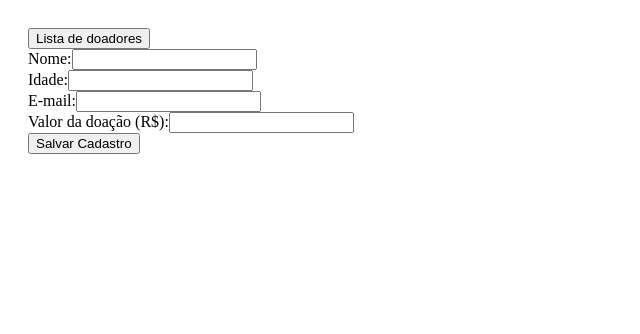
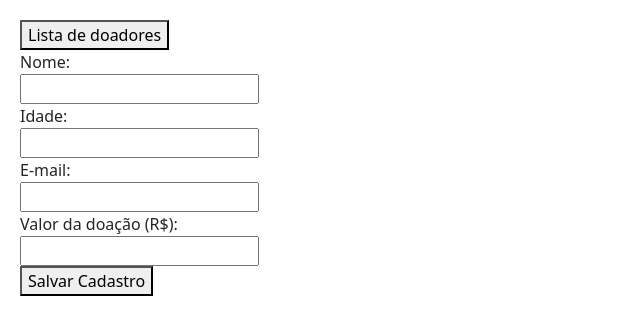
Before and after one commit to Rafa57/Pi_4, a React (Vite) app in the folder front-end/: page /doadores/add in a window 1280 px wide. Shown: the top 334 px of the page, without its empty margins (0-640 px from the left). Built offline with nearby package versions, Linux system fonts and the light colour scheme.

Commit message:
Info de doadores criada

```diff
--- a/front-end/package.json
+++ b/front-end/package.json
@@ -11,6 +11,7 @@
   },
   "dependencies": {
     "axios": "^1.16.1",
+    "bootstrap": "^5.3.8",
     "react": "^19.2.6",
     "react-dom": "^19.2.6",
     "react-router-dom": "^7.15.1",
--- a/front-end/src/containers/doadores/cadastro.jsx
+++ b/front-end/src/containers/doadores/cadastro.jsx
@@ -1,4 +1,4 @@
-import { useEffect, useState } from "react";
+import { useState } from "react";
 import { useNavigate } from "react-router-dom";
 import api from '../../services/api';
 
@@ -36,28 +36,21 @@ function Cadastro() {
             <button onClick={() => navigate('/doadores')}>Lista de doadores</button>
 
             <form onSubmit={addDoador} method="post">
-                <label htmlFor="nome">
-                    Nome:
-                    <input type="text" name="nome" value={nome} onChange={(e) => setNome(e.target.value)} required />
-                </label>
+
+                <label htmlFor="nome">Nome: </label><br />
+                <input type="text" id="nome" value={nome} onChange={(e) => setNome(e.target.value)} required />
                 <br />
 
-                <label htmlFor="idade">
-                    Idade:
-                    <input type="number" name="idade" value={idade} onChange={(e) => setIdade(e.target.value)} required/>
-                </label>
+                <label htmlFor="idade">Idade: </label><br />
+                <input type="number" id="idade" value={idade} onChange={(e) => setIdade(e.target.value)} required/>
                 <br />
 
-                <label htmlFor="email">
-                    E-mail:
-                    <input type="email" name="email" value={email} onChange={(e) => setEmail(e.target.value)} required/>
-                </label>
+                <label htmlFor="email">E-mail: </label><br />
+                <input type="email" id="email" value={email} onChange={(e) => setEmail(e.target.value)} required/>
                 <br />
 
-                <label htmlFor="valor">
-                    Valor da doação (R$):
-                    <input type="number" step="0.01" name="valor" value={valor} onChange={(e) => setValor(e.target.value)} required/>
-                </label>
+                <label htmlFor="valor">Valor da doação (R$): </label><br />
+                <input type="number" step="0.01" id="valor" value={valor} onChange={(e) => setValor(e.target.value)} required/>
                 <br />
 
                 <button type="submit">Salvar Cadastro</button>
--- a/front-end/src/containers/doadores/index.jsx
+++ b/front-end/src/containers/doadores/index.jsx
@@ -1,5 +1,7 @@
 import { useEffect, useState } from 'react'
 import { useNavigate } from 'react-router-dom';
+import { Link } from 'react-router-dom';
+
 import api from '../../services/api'
 
 function Doadores() {
@@ -17,47 +19,33 @@ function Doadores() {
         })
     }, []);
 
-    // const addDoador = () => {
-    //     let novoDoador = {
-    //         name: 'Jorge',
-    //         idade: 25,
-    //         email: 'jorge@email.com',
-    //         valor: 320.00
-    //     }
-
-    //     api.post('doadores/', novoDoador)
-    //     .then(response => {console.log('Doador cadastrado com sucesso!', response.data)})
-    //     .catch(error => {console.error('Erro ao cadastrar', error)})
-    // };
-
     return (
         <div style={{ padding: '20px' }}>
 
             <h1>Doadores</h1>
+            <button onClick={() => navigate('/')}>Home</button>
 
             <nav style={{marginBottom: '16px'}}>
-                {/* <button onClick={addDoador}>Cadastrar Doador</button> */}
-                <button onClick={() => navigate('/doadores/add')}>2 cadastrar doador</button>
+                <button onClick={() => navigate('/doadores/add')}>Cadastrar Doador</button>
             </nav>
 
             {erro && <p style={{color: 'white', backgroundColor: 'red', border: '2px solid darkred'}}>
                 {erro}
             </p>}
 
-            <table className='lista-doadores' style={{border: '1px solid black'}}>
-                <ul style={{border: '1px solid red'}}>
-                    {doadores.map(doador => (
-                        <a href="" style={{textDecoration: 'none', color: 'black'}}>
-                            <li style={{listStyleType: 'none', padding: '6px', border: '1px solid green'}}>
-                                <strong>ID:</strong> {doador.id} | <strong>Nome:</strong> {doador.name} | <strong>Idade:</strong> {doador.idade} | <strong>E-mail:</strong> {doador.email} | <strong>Valor:</strong> {doador.valor}
-                            </li>
-                        </a>
-                    ))}
-                </ul>
-            </table>
+            <ul style={{ listStyle: 'none'}}>
+                {doadores.map(doador => (
+                    <li key={doador.id} style={{ border: '1px solid green', marginBottom: '8px'}}>
 
+                        <Link to={`/doadores/${doador.id}`} style={{ textDecoration: 'none', color: 'black', display: 'block', padding: '6px' }}>
+                            <strong>Nome:</strong> {doador.name} | <strong>Valor:</strong> {doador.valor}
+                        </Link>
+
+                    </li>
+                ))}
+            </ul>
         </div>
     )
-}
+};
 
 export default Doadores
--- /dev/null
+++ b/front-end/src/containers/doadores/info.jsx
@@ -0,0 +1,67 @@
+import { useNavigate, useParams } from "react-router-dom";
+import {useState, useEffect} from 'react'
+import api from '../../services/api'
+
+function Info() {
+    const {id} = useParams();
+    const navigate = useNavigate();
+
+    const [doador, setDoador] = useState(null);
+    const [erro, setErro] = useState(null);
+
+    useEffect(() => {
+        api.get(`/doadores/${id}`)
+            .then(response => {
+                setDoador(response.data)
+            })
+            .catch(error => {
+                console.error('Erro ao buscar doador', error)
+                setErro('Doador não encontrado')
+            });
+
+    }, [id]);
+
+    if(erro) {
+        return (
+            <div style={{padding: '20px'}}>
+                <p>{erro}</p>
+                <button onClick={() => navigate('/doadores')}>Voltar</button>
+            </div>
+        )
+    };
+    if(!doador){
+     return (
+            <div style={{padding:'20px'}}><p>Carregando...</p></div>
+        )
+    };
+
+    return (
+        <div>
+            <button onClick={() => navigate('/doadores')}>Voltar</button>
+            <h2>Ficha do doador</h2>
+
+            <nav>
+                <button>teste</button>
+            </nav>
+            <section id="ficha" style={{ border: '1px solid #ccc', padding: '15px', borderRadius: '5px', marginTop: '15px'}}>
+                <h3>ID</h3>
+                <p>{doador.id}</p>
+
+                <h3>Nome</h3>
+                <p> {doador.name} </p>
+
+                <h3>Idade</h3>
+                <p> {doador.idade} </p>
+
+                <h3>E-mail</h3>
+                <p> {doador.email} </p>
+
+                <h3>Valor Doado</h3>
+                <p> {doador.valor} </p>
+
+            </section>
+        </div>
+    )
+};
+
+export default Info
--- a/front-end/src/main.jsx
+++ b/front-end/src/main.jsx
@@ -1,19 +1,22 @@
 import { StrictMode } from 'react'
 import { createRoot } from 'react-dom/client'
+import {BrowserRouter, Routes, Route} from 'react-router-dom'
 // import ReactDom from 'react-dom/client'
-import {BrowserRouter, Routes, Route} from 'react-router-dom'
 
+import 'bootstrap/dist/css/bootstrap.min.css';
 import Home from './containers/home'
 import Doadores from './containers/doadores/index.jsx'
 import Cadastro from './containers/doadores/cadastro.jsx'
+import Info from './containers/doadores/info.jsx'
 
 createRoot(document.getElementById('root')).render(
   <StrictMode>
     <BrowserRouter>
       <Routes>
         <Route path="/" element={<Home />} />
+        <Route path="/doadores" element={<Doadores/>} />
         <Route path="/doadores/add" element={<Cadastro/>} />
-        <Route path="/doadores" element={<Doadores/>} />
+        <Route path='/doadores/:id' element={<Info/>} />
       </Routes>
     </BrowserRouter>
   </StrictMode>,
```
Also changed, not shown: 1 other file (tests, documents, lock files or other folders).
